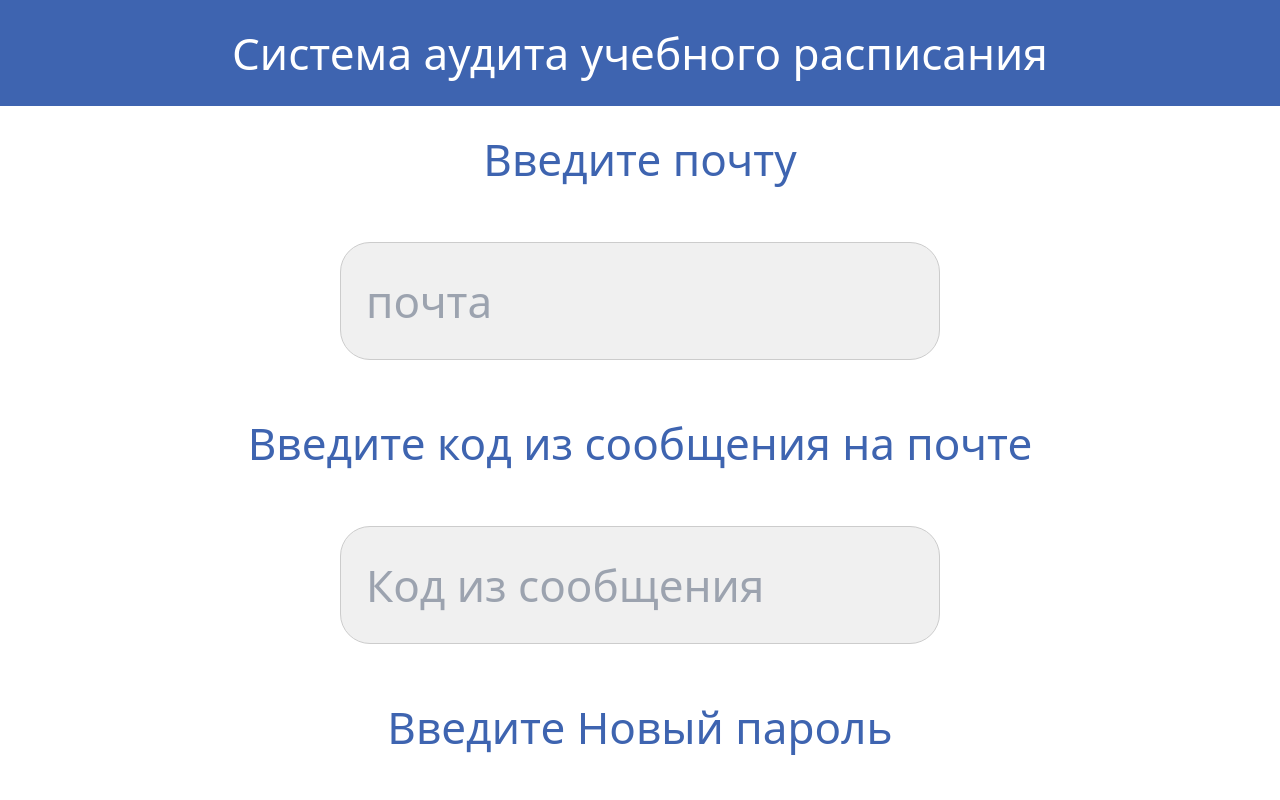
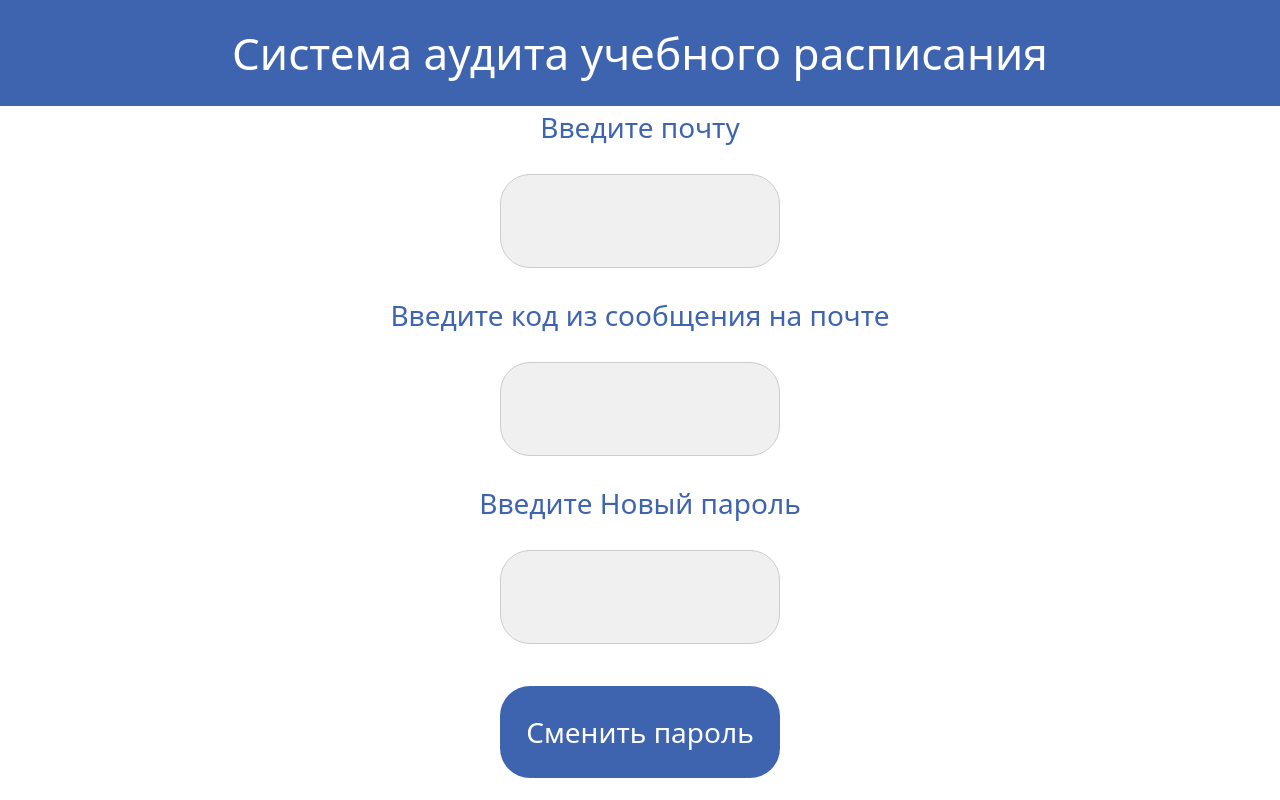
Before and after one commit to Izames/mptCS, a React (Vite) app: page /Change in a window 1280 px wide. Shown: the top 800 px of the page. Built offline with nearby package versions, Linux system fonts and the light colour scheme.

Commit message:
1 этап фронта до диплома изменен

```diff
--- a/package.json
+++ b/package.json
@@ -11,6 +11,7 @@
   },
   "dependencies": {
     "react": "^18.3.1",
+    "react-color": "^2.19.3",
     "react-dom": "^18.3.1",
     "react-router-dom": "^6.26.2",
     "zustand": "^5.0.0"
--- a/src/components/Auth.css
+++ b/src/components/Auth.css
@@ -5,8 +5,13 @@
   .auth-title {
     color: rgb(62, 100, 176);
     font-size: 2.75rem;
-    margin-bottom: 1.25rem;
-    margin-top: 1.25rem;
+    margin-bottom: 1rem;
+    margin-top: 1rem;
+  }
+  .auth-text  {
+    color: rgb(62, 100, 176);
+    font-size: 2rem;
+
   }
 
   .auth-form {
@@ -17,9 +22,9 @@
   }
 
   .auth-input {
-    margin-top: 3.125rem;
-    font-size: 2.75rem;
-    width: 37.5rem;
+    margin-top: 1rem;
+    font-size: 1.75rem;
+    width: 17.5rem;
     padding: 1.5625rem;
     border: 1px solid #ccc;
     border-radius: 1.875rem;
@@ -27,9 +32,9 @@
   }
 
   .auth-button {
-    margin-top: 1.25rem;
-    font-size: 2.75rem;
-    width: 37.5rem;
+    margin-top: 1rem;
+    font-size: 1.75rem;
+    width: 17.5rem;
     padding: 1.5625rem;
     background-color: #3E64B0;
     color: white;
@@ -40,7 +45,7 @@
 
   .auth-forgot-password {
     font-size: 1.75rem;
-    width: 37.5rem;
+    width: 17.5rem;
     padding: 1.5625rem;
     background-color: white;
     color: #3E64B0;
--- a/src/components/AuthContent.jsx
+++ b/src/components/AuthContent.jsx
@@ -64,16 +64,16 @@ export function AuthContent() {
     <div className="auth-container">
       <h1 className="auth-title">Авторизация</h1>
       <div className="auth-form">
+      <h1 className="auth-text">Почта</h1>
         <input
           type="text"
-          placeholder="Почта"
           className={`auth-input ${EmailError ? 'border-red-500 border-[2px]' : ''}`}
           value={Email}
           onChange={handleEmailChange} // Обновляем состояние email
         />
+        <h1 className="auth-title">Пароль</h1>
         <input
           type="password"
-          placeholder="Пароль"
           className={`auth-input ${PasswordError ? 'border-red-500 border-[2px]' : ''}`}
           value={Password}
           onChange={handleChangePassword} // Обновляем состояние password
--- a/src/components/Change.css
+++ b/src/components/Change.css
@@ -12,15 +12,18 @@
   .change-title {
     color: rgb(62, 100, 176);
     font-size: 2.75rem;
-    margin-bottom: 1.25rem;
-    margin-top: 1.25rem;
+    margin-bottom: 1rem;
+    margin-top: 1rem;
   }
-
+  .change-text {
+    color: rgb(62, 100, 176);
+    font-size: 1.75rem;
+  }
   .change-input {
-    margin-bottom: 1.25rem;
-    margin-top: 1.25rem;
-    font-size: 2.75rem;
-    width: 37.5rem;
+    margin-bottom: 1rem;
+    margin-top: 1rem;
+    font-size: 1.75rem;
+    width: 17.5rem;
     padding: 1.5625rem;
     border: 1px solid #ccc;
     border-radius: 1.875rem;
@@ -28,10 +31,10 @@
   }
 
   .change-button {
-    margin-bottom: 1.25rem;
-    margin-top: 1.25rem;
-    font-size: 2.75rem;
-    width: 37.5rem;
+    margin-bottom: 1rem;
+    margin-top: 1rem;
+    font-size: 1.75rem;
+    width: 17.5rem;
     padding: 1.5625rem;
     background-color: #3E64B0;
     color: white;
--- a/src/components/ChangeContent.jsx
+++ b/src/components/ChangeContent.jsx
@@ -63,16 +63,16 @@ export function ChangeContent() {
   return (
     <div className="change-container">
       <div className="change-form">
-        <h1 className="change-title">Введите почту</h1>
-        <input type="text" placeholder="почта" className={`change-input ${UsermailError ? 'border-red-500 border-[2px]' : ''}`}
+        <h1 className="change-text">Введите почту</h1>
+        <input type="text" className={`change-input ${UsermailError ? 'border-red-500 border-[2px]' : ''}`}
                value={Usermail}
                onChange={handleUsermailChange} />
-        <h1 className="change-title">Введите код из сообщения на почте</h1>
-        <input type="text" placeholder="Код из сообщения" className={`change-input ${PinError ? 'border-red-500 border-[2px]' : ''}`}
+        <h1 className="change-text">Введите код из сообщения на почте</h1>
+        <input type="texts"  className={`change-input ${PinError ? 'border-red-500 border-[2px]' : ''}`}
                value={Pin}
                onChange={handleChangePin} />
-        <h1 className="change-title">Введите Новый пароль</h1>
-        <input type="password" placeholder="Новый пароль" className={`change-input ${PasswordError ? 'border-red-500 border-[2px]' : ''}`}
+        <h1 className="change-text">Введите Новый пароль</h1>
+        <input type="password"  className={`change-input ${PasswordError ? 'border-red-500 border-[2px]' : ''}`}
                value={Password}
                onChange={handleChangePassword} />
         <button onClick={handleWorkSphere} className="change-button">Сменить пароль</button>
--- a/src/components/Check.css
+++ b/src/components/Check.css
@@ -15,49 +15,66 @@
     border: 1px solid #ccc;
     border-radius: 1.875rem;
     background-color: #f0f0f0;
-    width: 25rem;
-    height: 6.25rem;
+    width: 17.5rem;
+    height: 4.25rem;
   }
 
   .check-button {
-    font-size: 1.6875rem;
+    font-size: 1rem;
     background-color: rgb(75, 119, 206);
     color: white;
     padding: 0.625rem 1.25rem;
     border: none;
     border-radius: 1.875rem;
     cursor: pointer;
-    width: 25rem;
-    height: 6.25rem;
+    width: 17.5rem;
+    height: 4.25rem;
   }
-  .check-button1 {
-    margin-bottom: 20px;
-    font-size: 1.6875rem;
+  .file-input-wrapper {
+    position: relative; /* Делаем обертку относительной для позиционирования элементов */
+    display: inline-block;
+ }
+
+ .file-input-wrapper label {
+    font-size: 1rem;
     background-color: rgb(75, 119, 206);
     color: white;
     padding: 0.625rem 1.25rem;
     border: none;
     border-radius: 1.875rem;
     cursor: pointer;
-    width: 25rem;
-    height: 6.25rem;
-  }
-  .check-button2 {
-    font-size: 1.6875rem;
-    background-color: rgb(88, 166, 210);
-    color: white;
-    padding: 0.625rem 1.25rem;
-    border: none;
-    border-radius: 1.875rem;
-    cursor: pointer;
-    width: 25rem;
-    height: 6.25rem;
+    width: 17.5rem;
+    height: 4.25rem;
+    display: flex;
+    justify-content: center;
+    align-items: center;
   }
 
+ .file-input-wrapper input[type="file"] {
+    position: absolute; /* Абсолютное позиционирование */
+    top: 0;
+    left: 0;
+    width: 100%;
+    height: 100%;
+    opacity: 0; /* Делаем его прозрачным */
+    cursor: pointer;
+    z-index: 1; /* Гарантируем, что input перекрывает label */
+   }
+
+ .file-input-wrapper input[type="file"]:hover {
+    background-color: #2d3b5a;
+   }
+  .file-input-wrapper label:hover {
+    background-color: #2d3b5a;
+    }
+  .check-texts  {
+    color: rgb(62, 100, 176);
+    font-size: 2rem;
+  }
 
   .check-text {
-    font-size: 1.6875rem;
-    width: 25rem;
+    font-size: 1rem;
+    width: 15rem;
     height: 3.75rem;
     text-align: center;
   }
--- a/src/components/CheckContent.jsx
+++ b/src/components/CheckContent.jsx
@@ -135,29 +135,35 @@ export function CheckContent() {
 
   return (
       <main className="check-container">
-        <input type="text" placeholder="Почта: (mpt@mpt.ru)"
+         <h1 className="check-text">Почта</h1>
+         <h1 className="check-text">Пароль</h1>
+         <h1 className="check-text"></h1>
+        <input type="text"
                className={`check-input ${EmailError ? 'border-red-500 border-[2px]' : ''}`}
                value={Email}
                onChange={handleEmailChange}/>
-        <input type="password" placeholder="Пароль: (123mpt)"
+
+        <input type="password"
                className={`check-input ${PasswordError ? 'border-red-500 border-[2px]' : ''}`}
                value={Password}
                onChange={handleChangePassword}/>
         <button className="check-button" onClick={handleWorkSphere}>Добавить пользователя</button>
-
-        <input type="text" placeholder="Корпус: (Нахимовский)" value={place} className="check-input"
+        <h1 className="check-text">Корпус (Нахимовский)</h1>
+         <h1 className="check-text">Цвет корпуса</h1>
+         <h1 className="check-text"></h1>
+        <input type="text"  value={place} className="check-input"
                onChange={handlePlaceChange}/>
         <input type="color" className="check-input" value={color} onChange={handleColorChange}/>
         <button className="check-button" onClick={addPlaceColor}>Добавить корпус в систему</button>
 
 
         <div className="addbtn">
-          <p className="check-text">Введите текущий учебный год и информацию:</p>
-          <input type="text" placeholder="Учебный год: (2023/2024)" className="check-input" onChange={handleYearChange}/>
+          <p className="check-text">Введите текущий учебный год (2024/2025):</p>
+          <input type="text " className="check-input" onChange={handleYearChange}/>
         </div>
         <div>
           <p className="check-text">Выбор файлов расписаний (типа .xlsx):</p>
-          <input type='file' multiple={true} onChange={handleSchedulesFiles}/>
+          <input type='file'  multiple={true} onChange={handleSchedulesFiles}/>
           <p className="check-text">Выбор файла учителей (типа .xlsx):</p>
           <input type="file" onChange={handleTeacherFile}/>
         </div>
--- a/src/components/Post.css
+++ b/src/components/Post.css
@@ -5,8 +5,8 @@
   .post-title {
     color: rgb(62, 100, 176);
     font-size: 2.75rem;
-    margin-bottom: 5rem;
-    margin-top: 5rem;
+    margin-bottom: 1rem;
+    margin-top: 1rem;
   }
 
   .post-form {
@@ -17,21 +17,25 @@
   }
 
   .post-input {
-    margin-bottom: 5rem;
-    margin-top: 1.25rem;
-    font-size: 2.75rem;
-    width: 37.5rem;
+    margin-bottom: 1rem;
+    margin-top: 1rem;
+    font-size: 1.75rem;
+    width: 17.5rem;
     padding: 1.5625rem;
     border: 1px solid #ccc;
     border-radius: 1.875rem;
     background-color: #f0f0f0;
   }
+  .post-text  {
+    color: rgb(62, 100, 176);
+    font-size: 2rem;
 
+  }
   .post-button {
     margin-bottom: 5rem;
     margin-top: 1.25rem;
-    font-size: 2.75rem;
-    width: 37.5rem;
+    font-size: 1.75rem;
+    width: 17.5rem;
     padding: 1.5625rem;
     background-color: #3E64B0;
     color: white;
--- a/src/components/PostContent.jsx
+++ b/src/components/PostContent.jsx
@@ -40,7 +40,7 @@ export function PostContent() {
     <div className="post-container">
       <h1 className="post-title">Введите почту для отправки кода</h1>
       <div className="post-form">
-        <input type="text" placeholder="Почта" className={`post-input ${EmailError ? 'border-red-500 border-[2px]' : ''}`}
+        <input type="text"  className={`post-input ${EmailError ? 'border-red-500 border-[2px]' : ''}`}
                value={Usermail}
                onChange={handleEmailChange} />
         <button onClick={handleChange} className="post-button">Отправить код</button>
--- a/src/pages/PostPage.jsx
+++ b/src/pages/PostPage.jsx
@@ -1,6 +1,5 @@
 import {Header} from "../components/Header.jsx";
-import {PostContent} from "../components/PostContent.jsx";
-
+import {PostContent} from "../components/PostContent.jsx"
 
 export const PostPage = () => {
     return (
```
Also changed, not shown: 1 other file (tests, documents, lock files or other folders).
